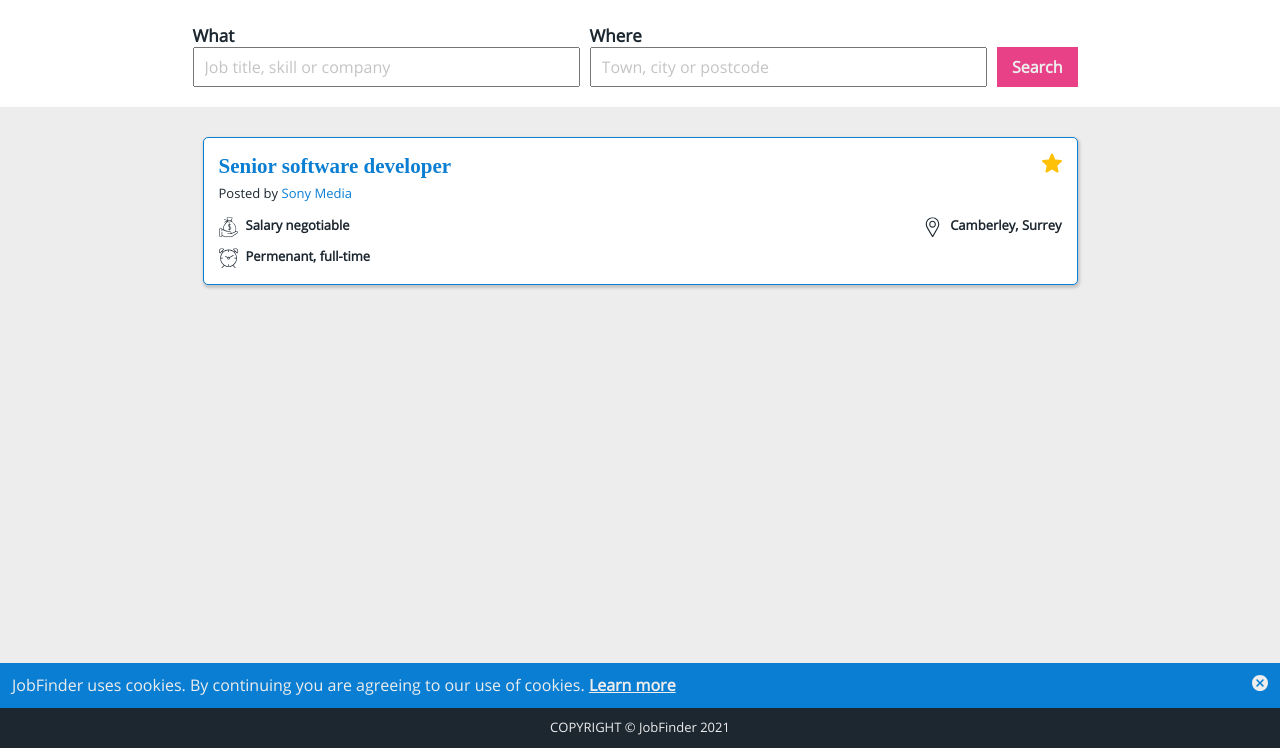
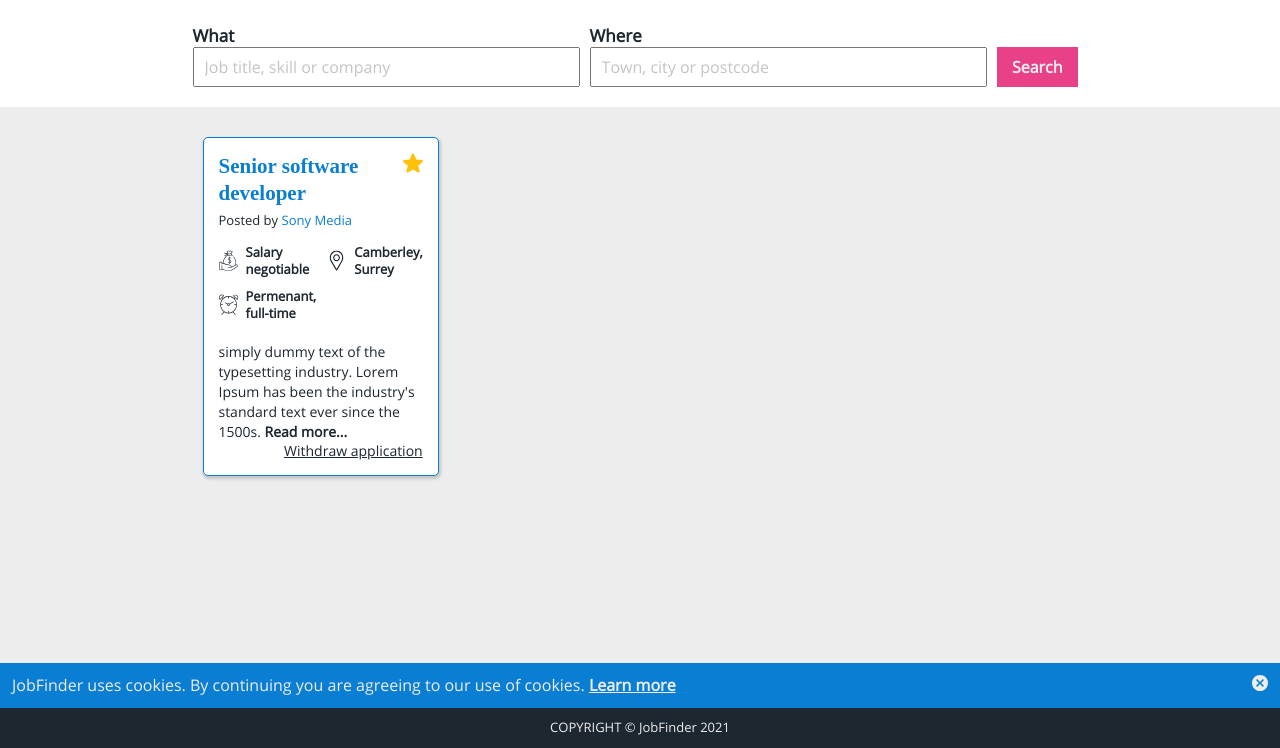
Before and after one commit to Sarkash-pi/JOBFINDER, a plain HTML site: page listing.html in a window 1280 px wide. Shown: the part 52-800 px from the top of the page. Drawn offline with Linux system fonts and the light colour scheme.

Commit message:
listing card

```diff
--- a/listing.html
+++ b/listing.html
@@ -77,8 +77,15 @@
                                 <li><img src="images/money.svg" alt=""><b>Salary negotiable</b></li>
                                 <li><img src="images/location.svg" alt=""><b>Camberley, Surrey</b></li>
                                 <li><img src="images/timer.svg" alt=""><b>Permenant, full-time </b></li>
+                            </ul>
 
-                            </ul>
+                            <p class="listing__detail">
+                                simply dummy text of the  typesetting industry. Lorem Ipsum has been the industry's
+                                standard text ever since the 1500s. <b>Read more...</b>
+                            </p>
+
+                            <a href="" class="listing__cta">Withdraw application</a>
+
                         </div>
                     </section>
                 </div>
--- a/sass/components/_listing.scss
+++ b/sass/components/_listing.scss
@@ -13,8 +13,8 @@
 
     &__header {
         display: grid;
-        grid-template-rows: 1fr auto;
-        grid-template-columns: 1fr auto;
+        grid-template-rows: auto auto;
+        grid-template-columns: auto auto;
         grid-gap: 5rem;
     }
 
@@ -62,4 +62,36 @@
             justify-self: right;
         }
     }
+
+    &__detail {
+        margin-top: 20rem;
+        font-size: 14rem;
+        line-height: 20rem;
+    }
+
+    &__cta {
+        font-size: 14rem;
+        text-decoration: underline;
+        text-align: right;
+        display: block;
+
+        &--light {
+            color: var(--beta);
+        }
+
+        &--alert {
+            color: var(--alert);
+        }
+    }
+
+    @include respond-to('small') {
+        display: grid;
+        grid-template-columns: min-content 1fr;
+
+        &__card {
+            display: grid;
+            grid-column: 2 / 3;
+        }
+
+    }
 }
```
Also changed, not shown: css/main.css, 1 other file.
